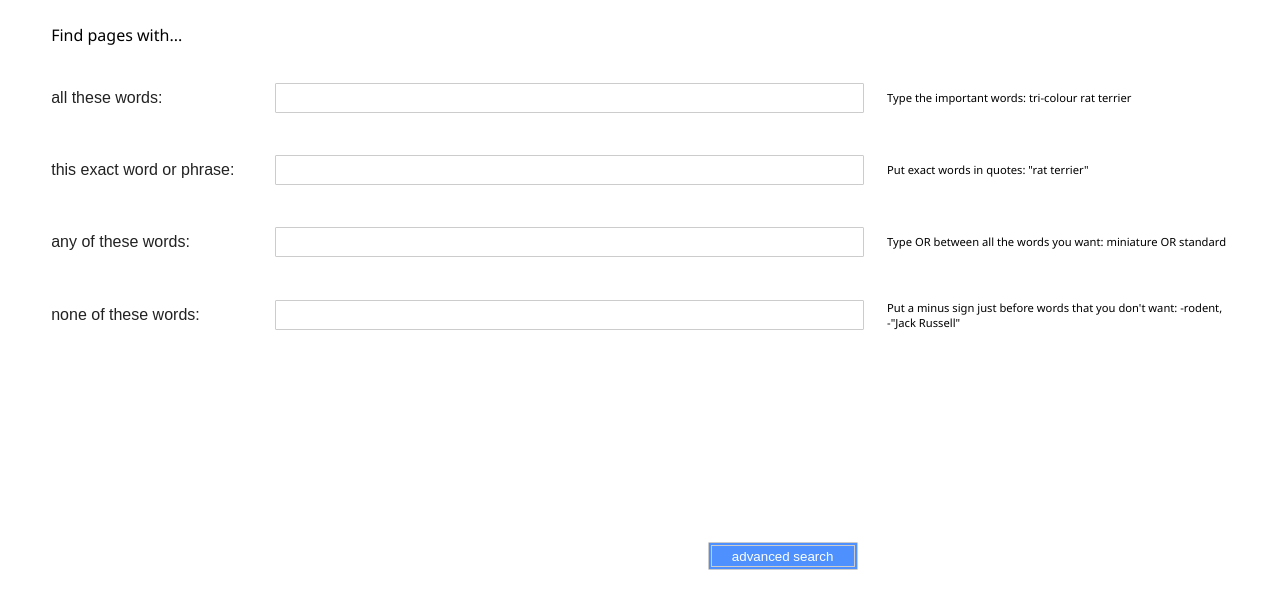
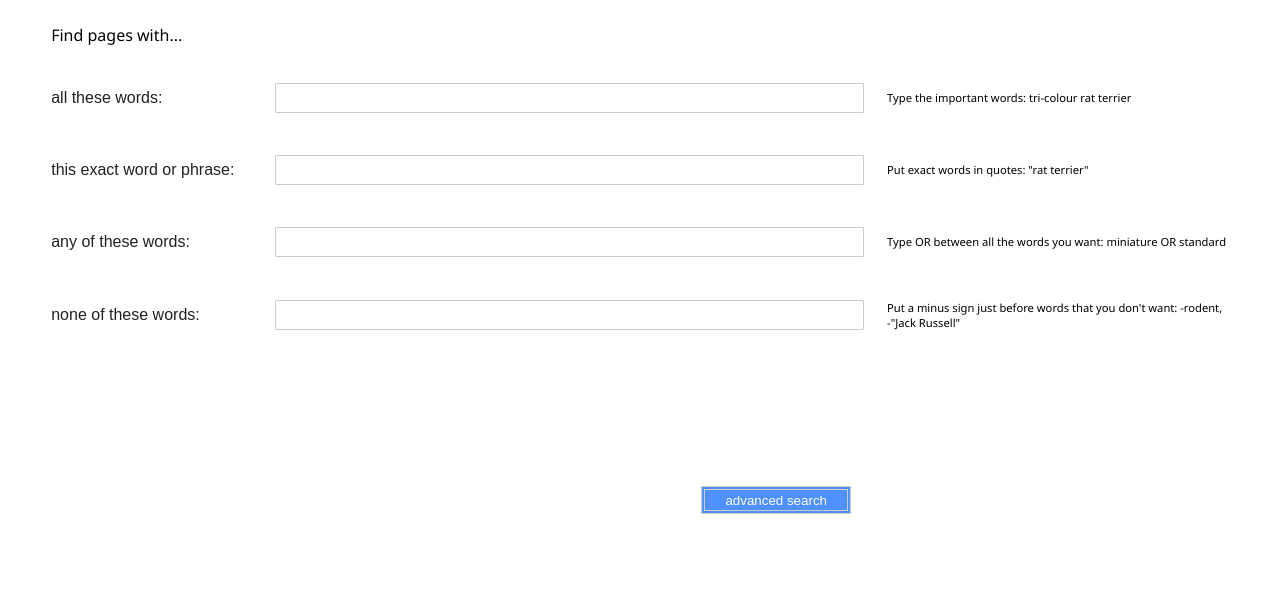
Before and after one commit to zgmbie/search, a plain HTML site: page advanced_search.html in a window 1280 px wide. Shown: the part 132-740 px from the top of the page. Drawn offline with Linux system fonts and the light colour scheme.

Commit message:
Update advanced-style.css

```diff
--- a/assets/css/advanced-style.css
+++ b/assets/css/advanced-style.css
@@ -123,8 +123,8 @@ input {
     height: 28px;
     padding: 0 12px;
     position: absolute;
-    right: 31%;
-    bottom: 11%;
+    right: 31.5%;
+    bottom: 18%;
     font-family: arial, sans-serif;
     background-color: #4d90fe;
     color: white;
```
